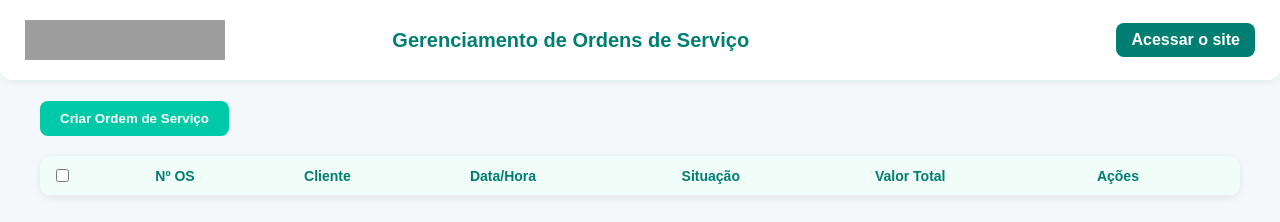
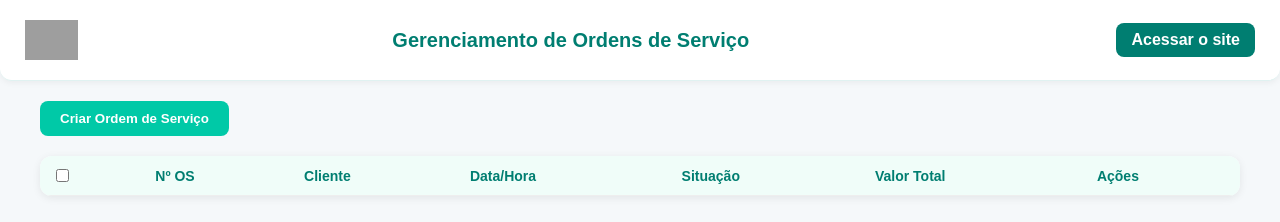
Before and after one commit to Santanatechsp/mecanica, a plain HTML site: page index.html in a window 1280 px wide. Drawn offline with Linux system fonts and the light colour scheme; grey boxes are pictures that could not be loaded.

Commit message:
Update index.html

```diff
--- a/index.html
+++ b/index.html
@@ -291,7 +291,7 @@
 
 <header>
   <div class="logo-slogan">
-    <img src="https://santanatechsp.com.br/images/logo.png" alt="Logo empresa" width="200"/>
+    <img src="https://santanatechsp.com.br/images/logo.png" alt="Logo empresa" />
     <span class="titulo-central">Gerenciamento de Ordens de Serviço</span>
   </div>
   <a href="https://www.santanatechsp.com.br/" class="botao-voltar">Acessar o site</a>
```
